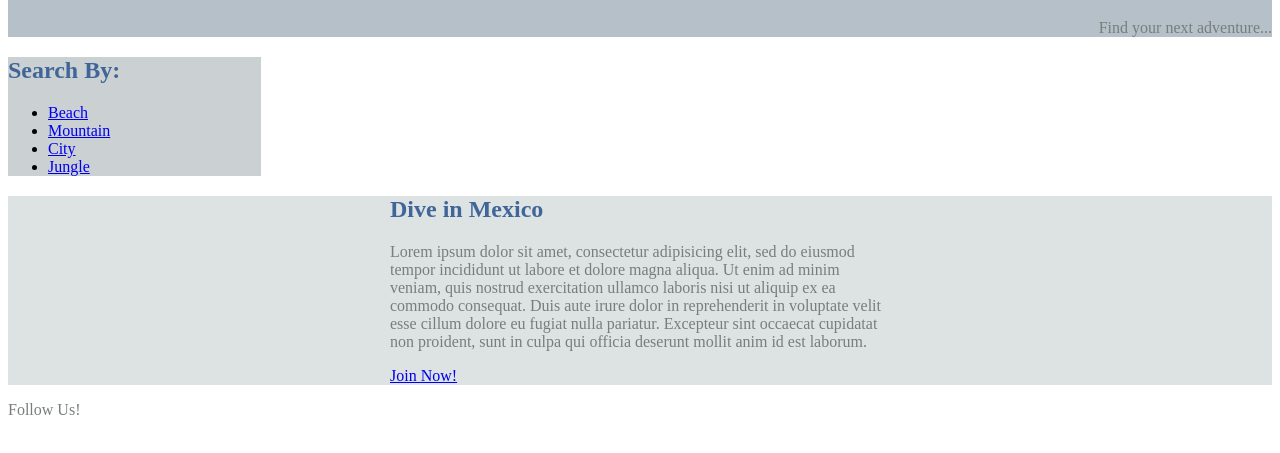
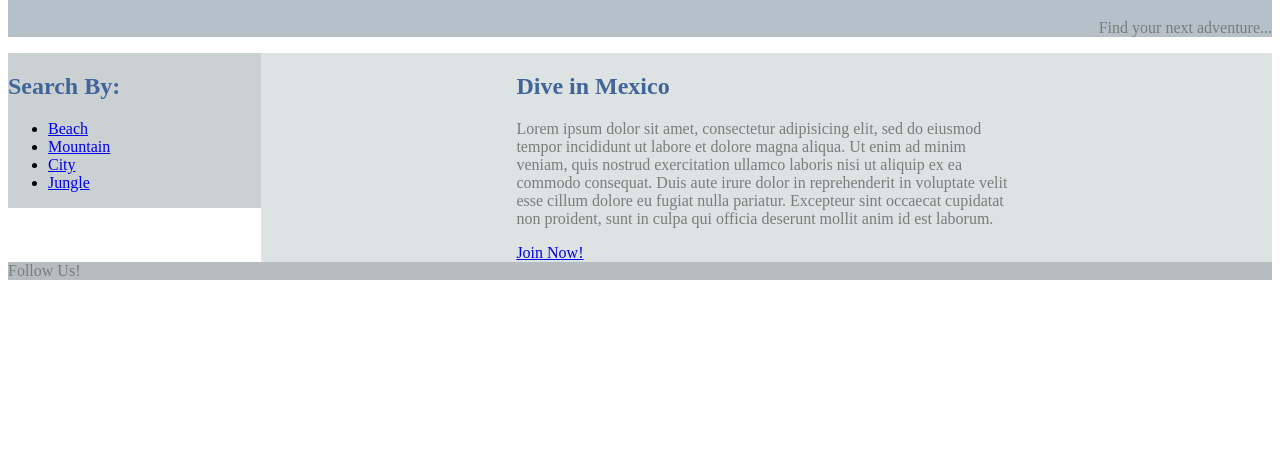
Before and after one commit to ironhack-miami-uxui-june-2017/box-model, a plain HTML site: page index.html in a window 1280 px wide. Shown: the part 61-514 px from the top of the page. Drawn offline with Linux system fonts and the light colour scheme.

Commit message:
Add float example

```diff
--- a/css/style.css
+++ b/css/style.css
@@ -13,7 +13,9 @@ p {
 
 aside {
   width: 20%;
+  margin: 0;
   background-color: #cbd0d3;
+  float: left;
 }
 
 h2 {
@@ -21,7 +23,10 @@ h2 {
 }
 
 main {
+  width: 80%;
+  margin: 0;
   background-color: #dde2e3;
+  float: left;
 }
 
 div {
@@ -29,4 +34,7 @@ div {
   margin: 0 auto;
 }
 
-/* footer #b6bdc0 */
+footer {
+  background-color: #b6bdc0;
+  clear: both;
+}
```
